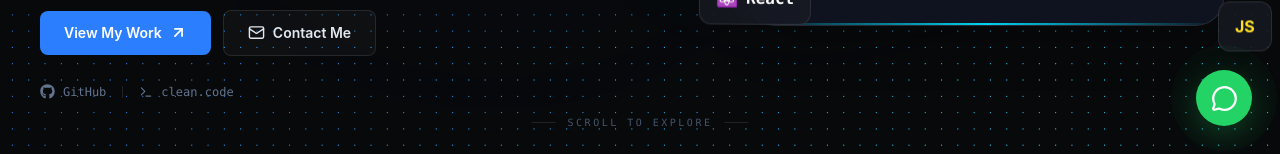
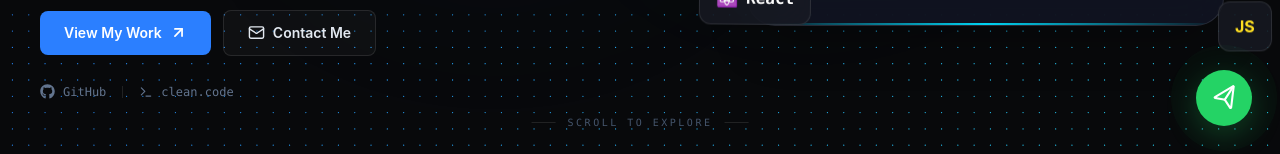
Before and after one commit to izafi/muhammad-huzaifa-portfolio, a React (Vite) app: page / in a window 1280 px wide. Shown: the part 646-800 px from the top of the page. Built offline with nearby package versions, Linux system fonts and the light colour scheme.

Commit message:
style: update WhatsAppButton component for improved messaging and icon clarity

```diff
--- a/src/components/WhatsAppButton.jsx
+++ b/src/components/WhatsAppButton.jsx
@@ -1,9 +1,10 @@
 import React from "react";
-import { MessageCircle } from "lucide-react";
+import { Send } from "lucide-react";
 
 const WhatsAppButton = () => {
   const phoneNumber = "923248808971";
-  const message = "Hello Muhammad Huzaifa, I would like to discuss a project.";
+  const message =
+    "Hello Muhammad Huzaifa, I would like to discuss a project.";
 
   const whatsappLink = `https://wa.me/${phoneNumber}?text=${encodeURIComponent(
     message
@@ -14,21 +15,22 @@ const WhatsAppButton = () => {
       href={whatsappLink}
       target="_blank"
       rel="noopener noreferrer"
-      aria-label="Chat on WhatsApp"
+      aria-label="Let's get in touch"
       className="group fixed bottom-6 right-6 z-[999] flex h-14 w-14 cursor-pointer items-center justify-center rounded-full bg-[#25D366] text-white shadow-[0_8px_30px_rgba(37,211,102,0.25)] transition-all duration-300 hover:scale-110 hover:shadow-[0_10px_40px_rgba(37,211,102,0.4)] sm:bottom-7 sm:right-7"
     >
       {/* Pulse */}
       <span className="absolute inset-0 -z-10 rounded-full bg-[#25D366] opacity-30 animate-ping" />
 
-      <MessageCircle
-        size={27}
+      {/* Icon */}
+      <Send
+        size={25}
         strokeWidth={2}
-        className="transition-transform duration-300 group-hover:scale-110"
+        className="translate-x-[1px] -rotate-12 transition-transform duration-300 group-hover:scale-110 group-hover:-rotate-6"
       />
 
       {/* Tooltip */}
-      <span className="pointer-events-none absolute right-[68px] whitespace-nowrap rounded-lg border border-white/[0.08] bg-[#0B0E13] px-3 py-2 text-xs font-medium text-white opacity-0 shadow-xl transition-all duration-300 group-hover:translate-x-0 group-hover:opacity-100 translate-x-2">
-        Chat on WhatsApp
+      <span className="pointer-events-none absolute right-[68px] translate-x-2 whitespace-nowrap rounded-lg border border-white/[0.08] bg-[#0B0E13] px-3 py-2 text-xs font-medium text-white opacity-0 shadow-xl transition-all duration-300 group-hover:translate-x-0 group-hover:opacity-100">
+        Let&apos;s Get in Touch
       </span>
     </a>
   );
```
